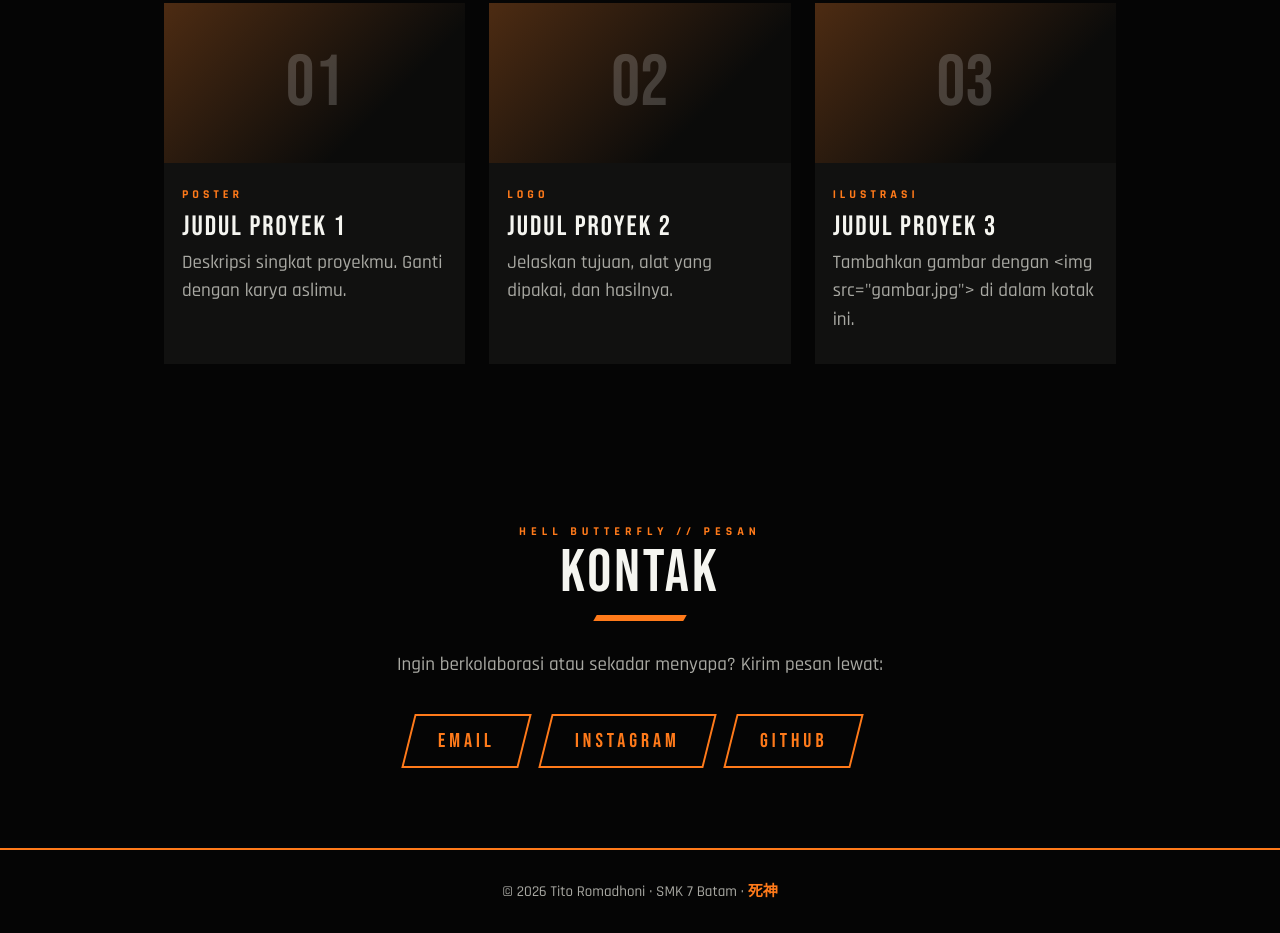
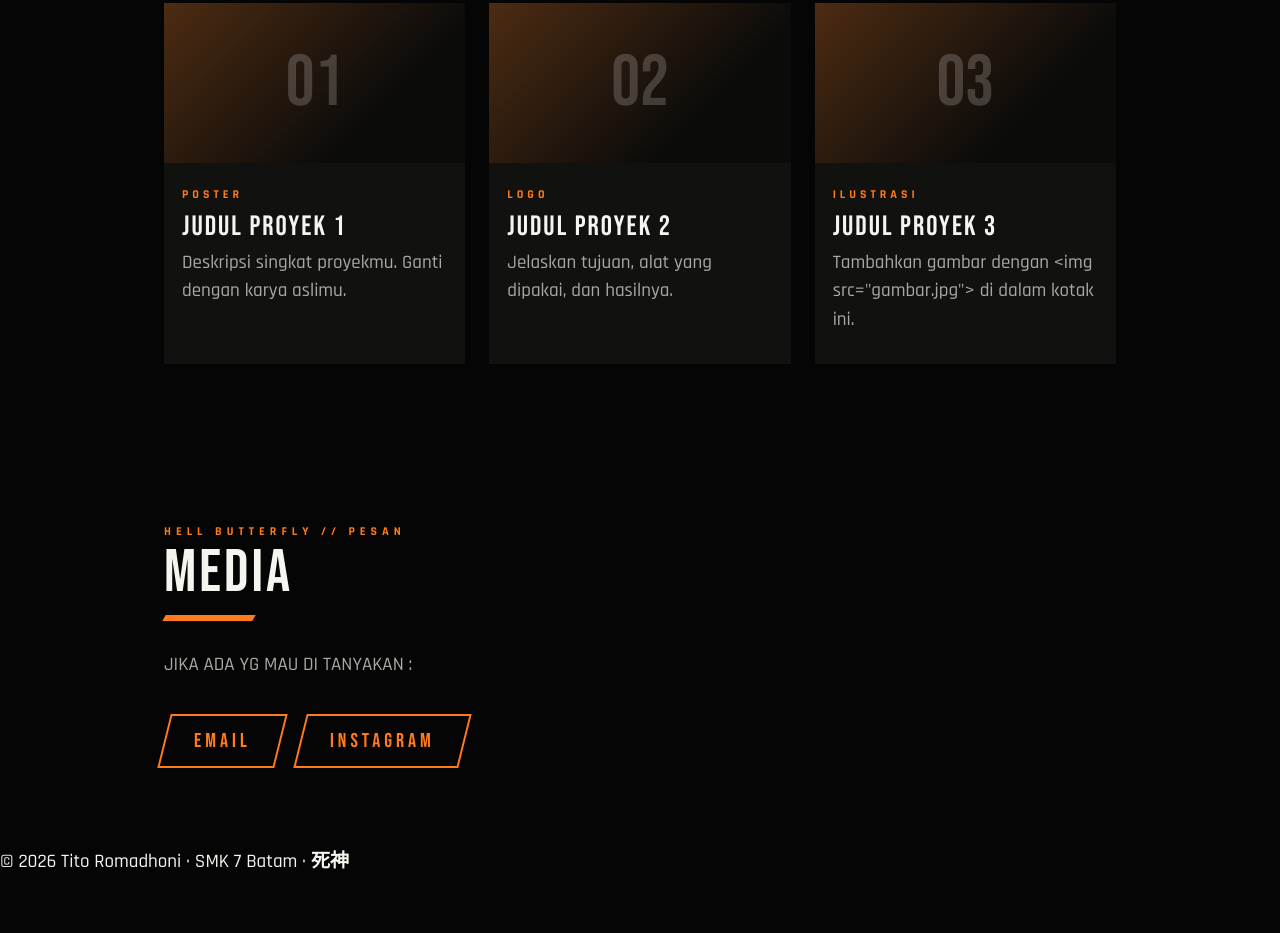
Before and after one commit to yamohanam-ui/website-id, a plain HTML site: page profile.html in a window 1280 px wide. Shown: the part 1884-2817 px from the top of the page. After the commit the page ends 2760 px from the top, so only its background shows below. Drawn offline with Linux system fonts and the light colour scheme.

Commit message:
Update contact section to media section

```diff
--- a/profile.html
+++ b/profile.html
@@ -80,12 +80,7 @@ h1 span{color:var(--orange);display:block}
 .project small{font:700 12px Rajdhani,sans-serif;letter-spacing:4px;color:var(--orange)}
 .project h3{font:400 28px "Bebas Neue",sans-serif;letter-spacing:2px;margin:2px 0 4px}
 
-/* KONTAK */
-#kontak{text-align:center}
-#kontak h2::after{margin-left:auto;margin-right:auto}
-.links{display:flex;flex-wrap:wrap;gap:6px;justify-content:center}
-footer{text-align:center;padding:30px 20px;color:var(--muted);font-size:15px;border-top:2px solid var(--orange)}
-footer b{color:var(--orange);font-family:"Noto Serif JP",serif}
+",serif}
 
 /* Animasi muncul */
 .reveal{opacity:0;transform:translateY(28px);transition:opacity .7s,transform .7s}
@@ -203,15 +198,14 @@ footer b{color:var(--orange);font-family:"Noto Serif JP",serif}
   </div>
 </section>
 
-<!-- KONTAK -->
+<!-- WA,IG -->
 <section id="kontak" class="reveal">
   <span class="eyebrow">HELL BUTTERFLY // PESAN</span>
-  <h2>KONTAK</h2>
-  <p>Ingin berkolaborasi atau sekadar menyapa? Kirim pesan lewat:</p>
+  <h2>MEDIA</h2>
+  <p>JIKA ADA YG MAU DI TANYAKAN :</p>
   <div class="links">
     <a class="btn" href="mailto:emailkamu@example.com"><span>EMAIL</span></a>
     <a class="btn" href="https://instagram.com/usernamekamu" target="_blank" rel="noopener"><span>INSTAGRAM</span></a>
-    <a class="btn" href="https://github.com/usernamekamu" target="_blank" rel="noopener"><span>GITHUB</span></a>
   </div>
 </section>
 
```
